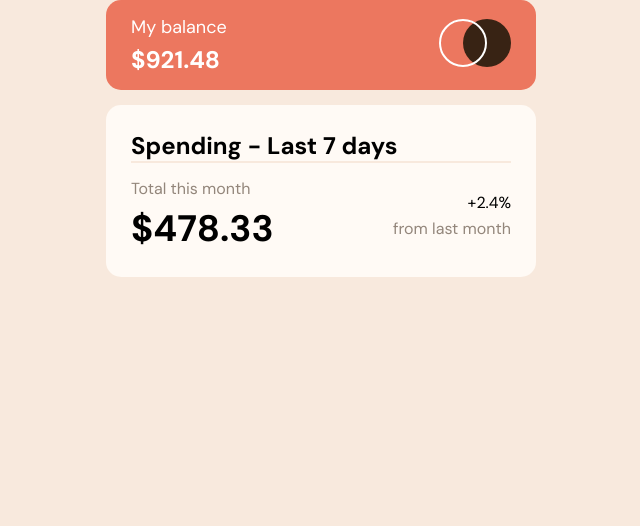
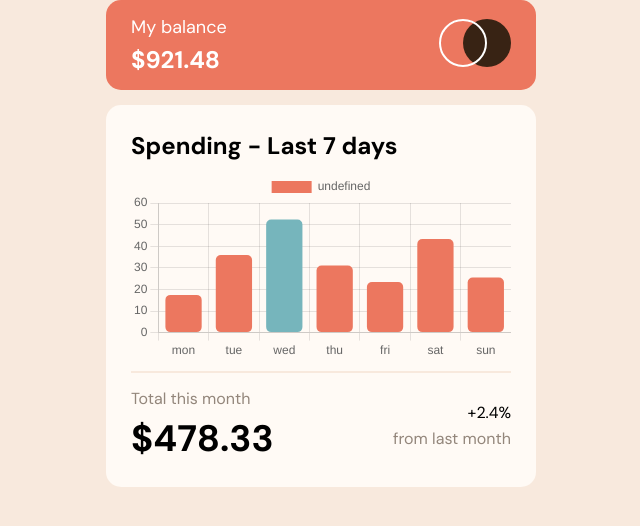
Before and after one commit to Dereje-getu-tadesse-10/Expenses-chart-component-react, a React (Create React App) app: page / in a window 1280 px wide. Shown: the top 526 px of the page, without its empty margins (319-959 px from the left). Built offline with nearby package versions, Linux system fonts and the light colour scheme.

Commit message:
update: add react chart js

```diff
--- a/package.json
+++ b/package.json
@@ -6,8 +6,8 @@
     "@testing-library/jest-dom": "^5.16.4",
     "@testing-library/react": "^13.3.0",
     "@testing-library/user-event": "^13.5.0",
-    "chart.js": "^3.8.0",
     "react": "^18.2.0",
+    "react-chartjs-2": "^4.2.0",
     "react-dom": "^18.2.0",
     "react-scripts": "5.0.1",
     "web-vitals": "^2.1.4"
--- a/src/components/Container/Card/Card.jsx
+++ b/src/components/Container/Card/Card.jsx
@@ -1,9 +1,33 @@
 import styles from './Card.module.css'
 import { Footer } from '../../Footer/Footer'
+import 'chart.js/auto';
+import { Chart } from 'react-chartjs-2';
+
 export const Card = () => {
+
+    const states = {
+        labels: ['mon', 'tue', 'wed', 'thu', 'fri', 'sat', 'sun'],
+        datasets: [{
+            data: ['17.45', '35.91', '52.36', '31.07', '23.39', '43.28', '25.48'],
+            borderRadius:[5],
+            borderSkipped: false,
+            backgroundColor: [
+                  'hsl(10, 79%, 65%)',
+                  'hsl(10, 79%, 65%)',
+                  'hsl(186, 34%, 60%)',
+                  'hsl(10, 79%, 65%)',
+                  'hsl(10, 79%, 65%)',
+                  'hsl(10, 79%, 65%)',
+                  'hsl(10, 79%, 65%)'
+            ]
+        }]
+    }
+
+
     return (
         <div className={styles.card}>
             <h1>Spending - Last 7 days</h1>
+            <Chart type='bar' data={states} />
             <Footer />
         </div>
     )
--- a/src/components/assets/styles/base.css
+++ b/src/components/assets/styles/base.css
@@ -31,3 +31,9 @@ html, body, #root{
     font-family: var(--font-family);
     background-color: var(--cream);
 }
+
+canvas{
+    width: 100%;
+    height: 100%;
+    margin: 10px 0 10px 0;
+}
```
Also changed, not shown: src/components/Container/Card/Card.module.css (line endings or trailing spaces), 1 other file (tests, documents, lock files or other folders). Lines whose indentation alone changed are shown as unchanged.
